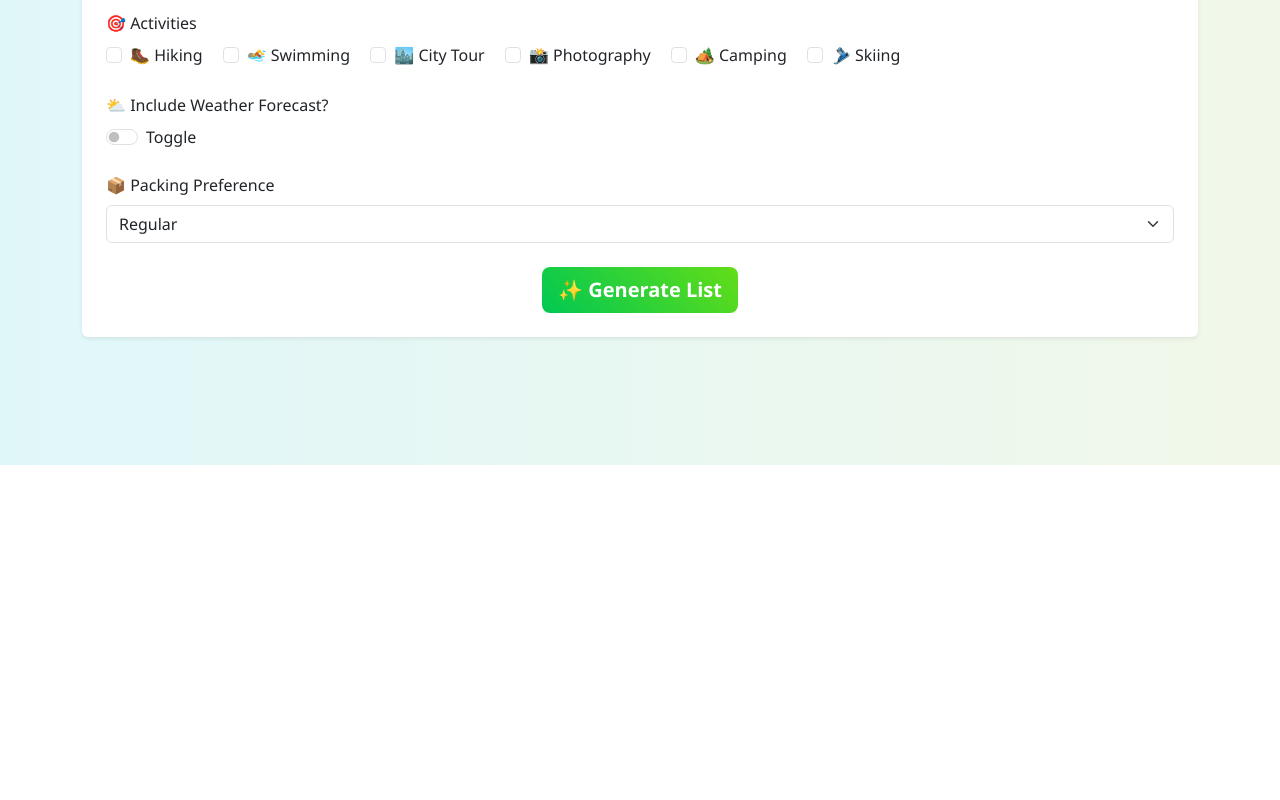
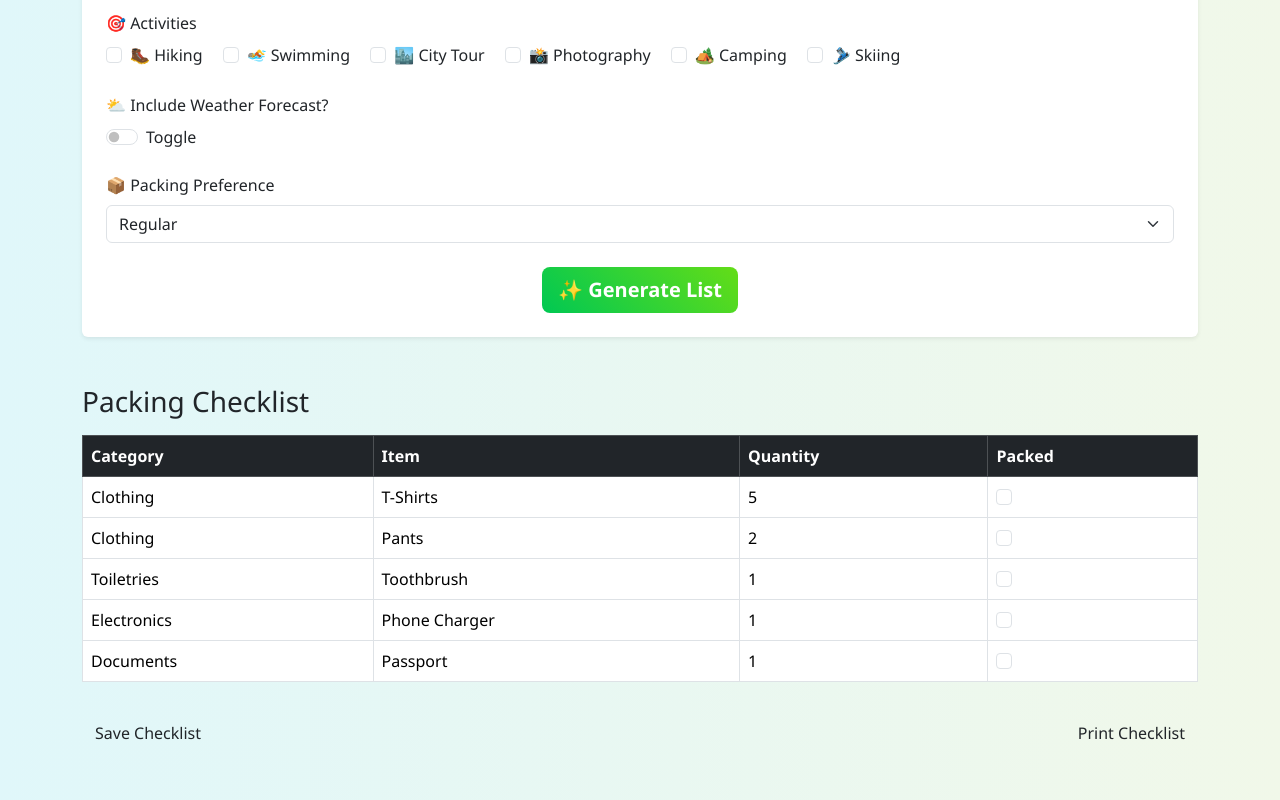
Before and after one commit to rribr3/partial, a plain HTML site: page generate.html in a window 1280 px wide. Shown: the part 335-1135 px from the top of the page. Before the commit the page ends 800 px from the top, so only its background shows below. Drawn offline with nearby package versions, Linux system fonts and the light colour scheme.

Commit message:
finalized

```diff
--- a/generate.html
+++ b/generate.html
@@ -49,6 +49,12 @@
       }
       to {
         box-shadow: 0 0 20px #64dd17;
+      }
+    }
+
+    @media (max-width: 768px) {
+      .table-responsive {
+        overflow-x: auto;
       }
     }
   </style>
@@ -208,6 +214,59 @@
         </div>
       </div>
     </form>
+<div class="row mt-5">
+  <div class="col-12">
+    <h3 class="mb-3">Packing Checklist</h3>
+    <div class="table-responsive">
+      <table class="table table-hover table-bordered">
+        <thead class="table-dark">
+          <tr>
+            <th scope="col">Category</th>
+            <th scope="col">Item</th>
+            <th scope="col">Quantity</th>
+            <th scope="col">Packed</th>
+          </tr>
+        </thead>
+        <tbody>
+          <tr>
+            <td>Clothing</td>
+            <td>T-Shirts</td>
+            <td>5</td>
+            <td><input class="form-check-input" type="checkbox"></td>
+          </tr>
+          <tr>
+            <td>Clothing</td>
+            <td>Pants</td>
+            <td>2</td>
+            <td><input class="form-check-input" type="checkbox"></td>
+          </tr>
+          <tr>
+            <td>Toiletries</td>
+            <td>Toothbrush</td>
+            <td>1</td>
+            <td><input class="form-check-input" type="checkbox"></td>
+          </tr>
+          <tr>
+            <td>Electronics</td>
+            <td>Phone Charger</td>
+            <td>1</td>
+            <td><input class="form-check-input" type="checkbox"></td>
+          </tr>
+          <tr>
+            <td>Documents</td>
+            <td>Passport</td>
+            <td>1</td>
+            <td><input class="form-check-input" type="checkbox"></td>
+          </tr>
+        </tbody>
+      </table>
+    </div>
+    <div class="d-flex justify-content-between mt-3">
+      <button class="btn btn-dark-green">Save Checklist</button>
+      <button class="btn btn-outline-dark-green">Print Checklist</button>
+    </div>
+  </div>
+</div>
   </div>
 
   <script src="https://cdn.jsdelivr.net/npm/bootstrap@5.3.2/dist/js/bootstrap.bundle.min.js"></script>
```
Also changed, not shown: contact.html (+3 -26 lines), index.html (+2 -3 lines), tips.html (+1 -7 lines).
